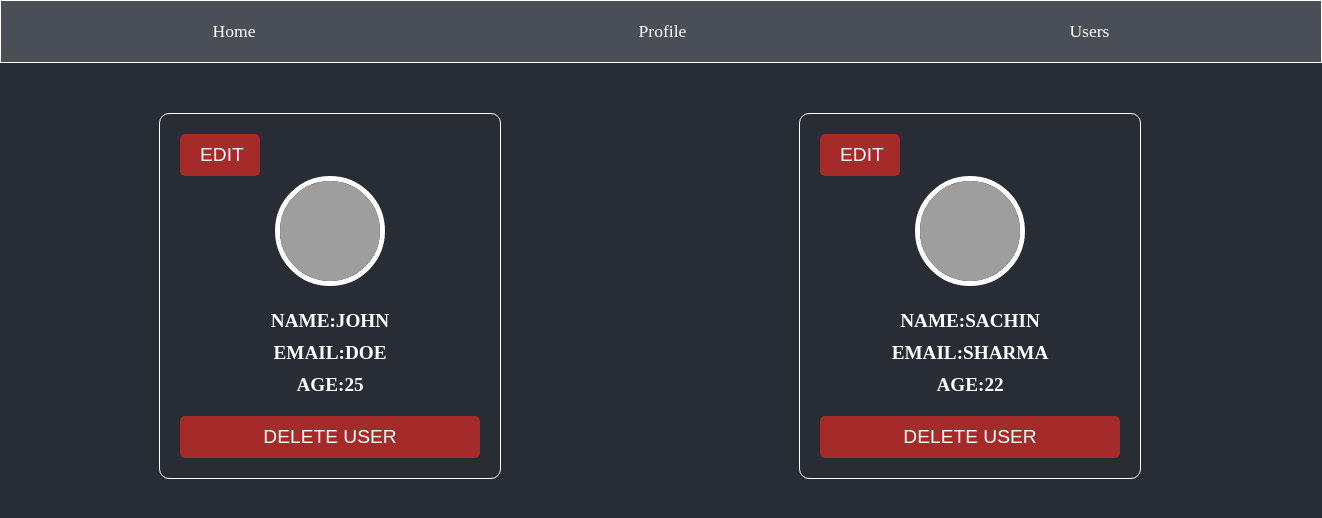
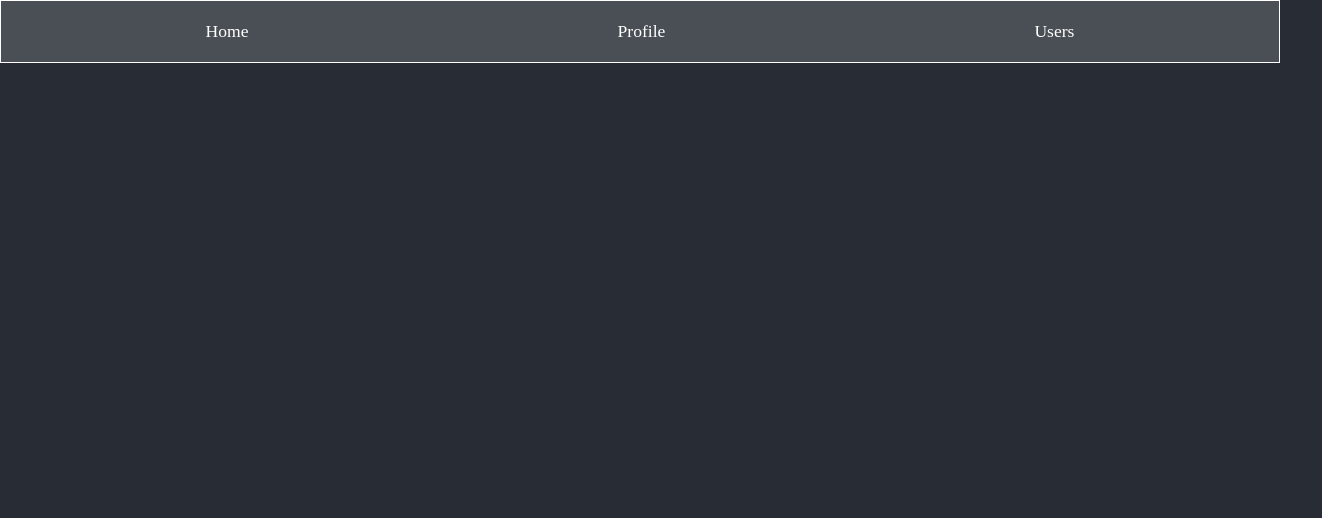
Before and after one commit to sachin3973/new-uer-app-rtk, a React (Create React App) app: page /users in a window 1280 px wide. Shown: the top 518 px of the page, 1322 px wide, since content can reach past the window. Built offline with nearby package versions, Linux system fonts and the light colour scheme; grey boxes are pictures that could not be loaded.

Commit message:
fix few more issues

```diff
--- a/src/App.css
+++ b/src/App.css
@@ -1,6 +1,7 @@
 * {
   margin: 0;
   padding: 0;
+  box-sizing: border-box;
 }
 
 body {
--- a/src/components/UpdateUserForm.js
+++ b/src/components/UpdateUserForm.js
@@ -7,10 +7,9 @@ const UpdateUserForm = (id) => {
   const [newName, setNewName] = useState("");
   const [newEmail, setNewEmail] = useState("");
   const [newAge, setNewAge] = useState("");
-  const [newImage, setNewImage] = useState("");
+  const [newImage, setNewImage] = useState("https://picsum.photos/200/300");
 
-  const user = useSelector((state) => state.user.value);
-  console.log(user);
+  const userList = useSelector((state) => state.user.value);
 
   const dispatch = useDispatch();
 
@@ -18,7 +17,7 @@ const UpdateUserForm = (id) => {
     console.log("UPDATE");
     dispatch(
       updateUser({
-        id: user.id,
+        id: id,
         name: newName,
         email: newEmail,
         age: newAge,
@@ -27,7 +26,8 @@ const UpdateUserForm = (id) => {
     );
   };
   return (
-    <div className="user__updateBlock menu__hide">
+    <div className="user__updateBlock">
+      {userList.map((user) => (
         <form>
           <input
             type="text"
@@ -49,10 +49,11 @@ const UpdateUserForm = (id) => {
             placeholder="Update Profile Picture"
             onChange={(e) => setNewImage(e.target.value)}
           />
-        <button type="submit" onClick={() => handleUpdate(id)}>
+          <button type="submit" onClick={() => handleUpdate(user.id)}>
             Save Updates
           </button>
         </form>
+      ))}
     </div>
   );
 };
--- a/src/css/UpdateUserForm.css
+++ b/src/css/UpdateUserForm.css
@@ -13,6 +13,6 @@ form > input {
   font-size: 1.2rem;
 }
 
-.menu__hide {
+/* .menu__hide {
   display: none;
-}
+} */
--- a/src/features/user.js
+++ b/src/features/user.js
@@ -1,21 +1,21 @@
 import { createSlice } from "@reduxjs/toolkit";
 const initialStateValue = [
-  {
-    id: 1,
-    name: "John",
-    email: "Doe",
-    age: 25,
-    image:
-      "https://www.nari-icmr.res.in/UploadedFilesRepository/39ff71e1-c25a-0961-f598-f423d212cfa8.jpg",
-  },
-  {
-    id: 2,
-    name: "Sachin",
-    email: "Sharma",
-    age: 22,
-    image:
-      "https://www.nari-icmr.res.in/UploadedFilesRepository/39ff71e1-c25a-0961-f598-f423d212cfa8.jpg",
-  },
+  // {
+  //   id: 1,
+  //   name: "John",
+  //   email: "Doe",
+  //   age: 25,
+  //   image:
+  //     "https://www.nari-icmr.res.in/UploadedFilesRepository/39ff71e1-c25a-0961-f598-f423d212cfa8.jpg",
+  // },
+  // {
+  //   id: 2,
+  //   name: "Sachin",
+  //   email: "Sharma",
+  //   age: 22,
+  //   image:
+  //     "https://www.nari-icmr.res.in/UploadedFilesRepository/39ff71e1-c25a-0961-f598-f423d212cfa8.jpg",
+  // },
 ];
 
 export const userSlice = createSlice({
```
Lines whose indentation alone changed are shown as unchanged.
